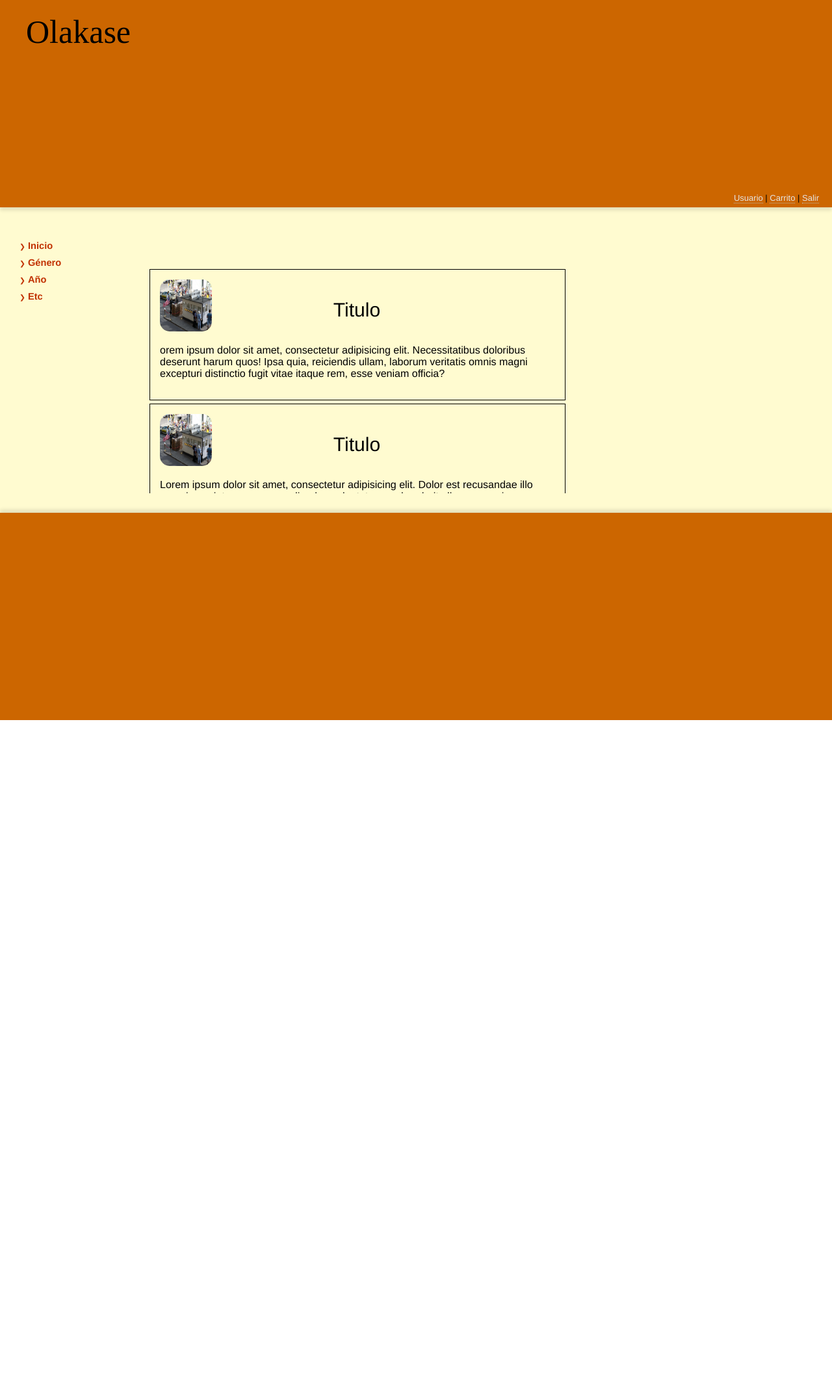
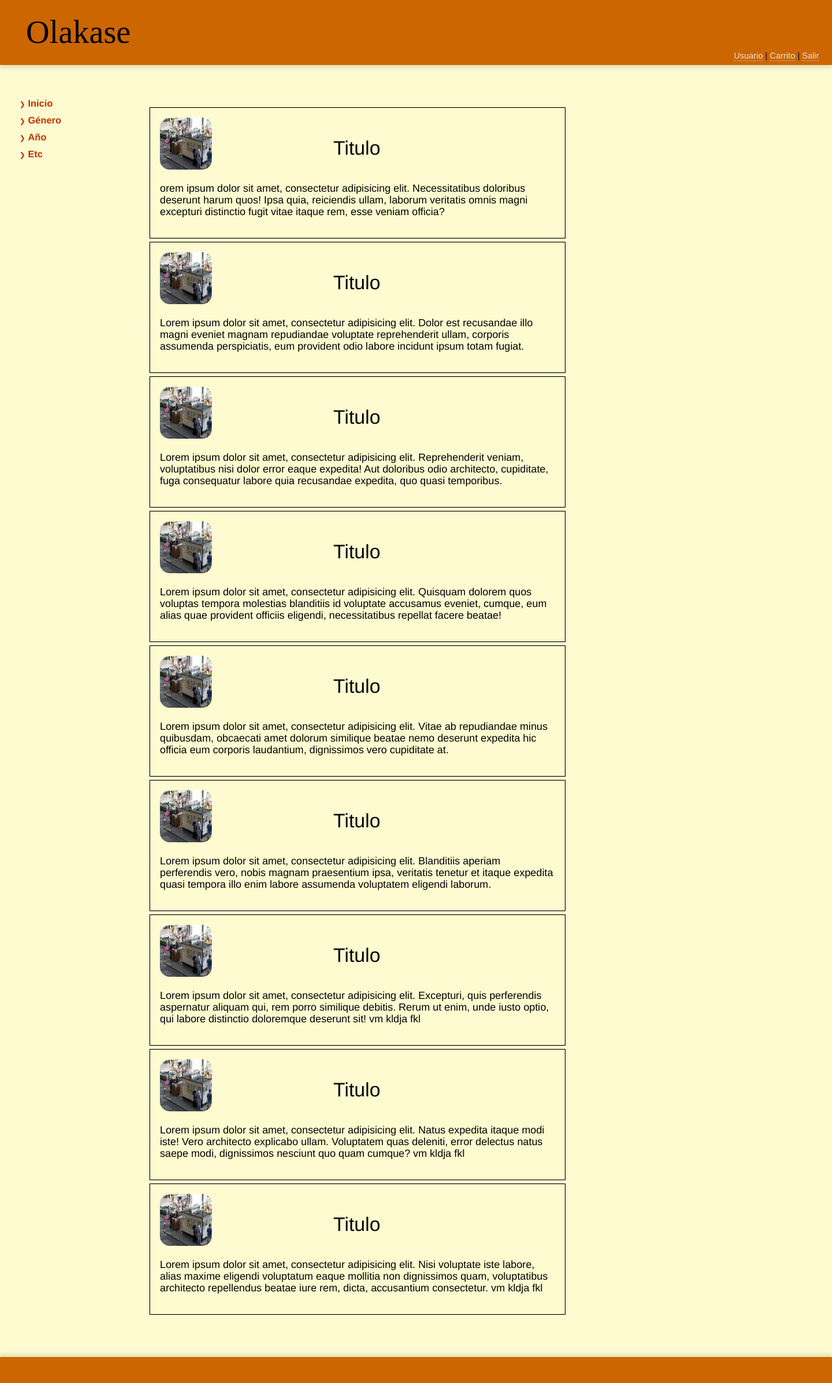
Before and after one commit to VicdeJuan/SI, a PHP site: page / in a window 1280 px wide. Shown: the whole page at 65% size. Run offline with PHP 8.4, Linux system fonts and the light colour scheme.

Commit message:
Mejorado layout

```diff
--- a/P1/style/main.css
+++ b/P1/style/main.css
@@ -9,31 +9,55 @@
  html,body {
  	height: 100%;
  	margin: 0;
+ 	width: 100%;
  	font-family: Helvetica, Verdana, Arial;
+ 	position: absolute;
  }
 
  header {
  	background: #C60;
- 	height: 15%;
+ 	height: 100px;
  	box-shadow: 0px 5px 5px rgba(0,0,0,0.1);
- 	position: relative
+ 	position: relative;
+ 	width: 100%;
+ 	z-index: 1;
  }
 
  aside {
 	padding-top: 80px;
 	padding-left: 15px;
  	width: 170px;
- 	max-height: calc(100%-80px);
  	float: left;
  	position: relative;
+ 	display: inline-block;
+ 	vertical-align: top;
  }
 
  footer{
- 	height: 15%;
+ 	height: 40px;
+ 	width: 100%;
+ 	bottom: 0;
  	background: #C60;
  	clear: both;
- 	position: relative;
+ 	position: absolute;
  	box-shadow: 0px -5px 5px rgba(0,0,0,0.1);
+ 	z-index: 1;
+ }
+
+ .body-container{
+ 	background: #FFFBD0;
+ 	width: 100%;
+	overflow: hidden;
+ 	position: absolute;
+ 	top: 100px;
+ 	bottom: 40px;
+ }
+
+ .scroller {
+ 	height: 100%;
+ 	display: inline-block;
+ 	vertical-align: top;
+ 	overflow: scroll;
  }
 
 /** Header **/
@@ -79,13 +103,9 @@
 }
 /** End Header **/
 
- .body-container{
- 	background: #FFFBD0;
- }
 
 .inner-scroll{
 	overflow: scroll;
-	max-height: 350px;
  	padding: 30px;
 }
 
@@ -96,12 +116,6 @@
  	height: 100%;
  	float: left;
  }
-
- .scroller {
- 	height: 100%;
- 	padding: 30px;
- }
-
 
  .movies{
  	border: solid;
```
